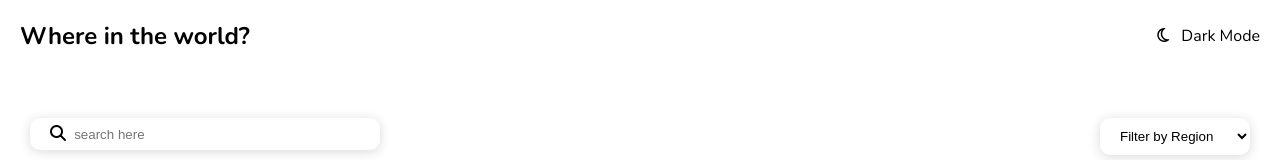
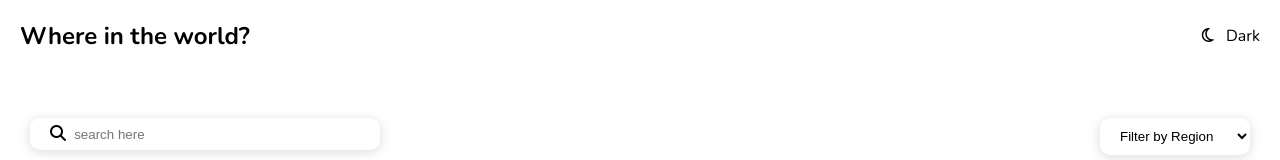
Before and after one commit to Dablu123kumar/countries-api, a React (Vite) app: page / in a window 1280 px wide. Shown: the top 160 px of the page. Built offline with nearby package versions, Linux system fonts and the light colour scheme; no server answers.

Commit message:
handle darkmode

```diff
--- a/Components/Header.jsx
+++ b/Components/Header.jsx
@@ -17,7 +17,7 @@ function Header() {
              localStorage.setItem('isDarkMode', !isDark )
             } }
              >
-            <i className={`fa-regular fa-${isDark? 'sun' : 'moon'}`}> &nbsp;  </i>  {isDark ? 'Light' : 'Dark'} Mode
+            <i className={`fa-regular fa-${isDark? 'sun' : 'moon'}`}> &nbsp;  </i>  {isDark ? 'Light' : 'Dark'}
           </p>
 
         </div>
```
